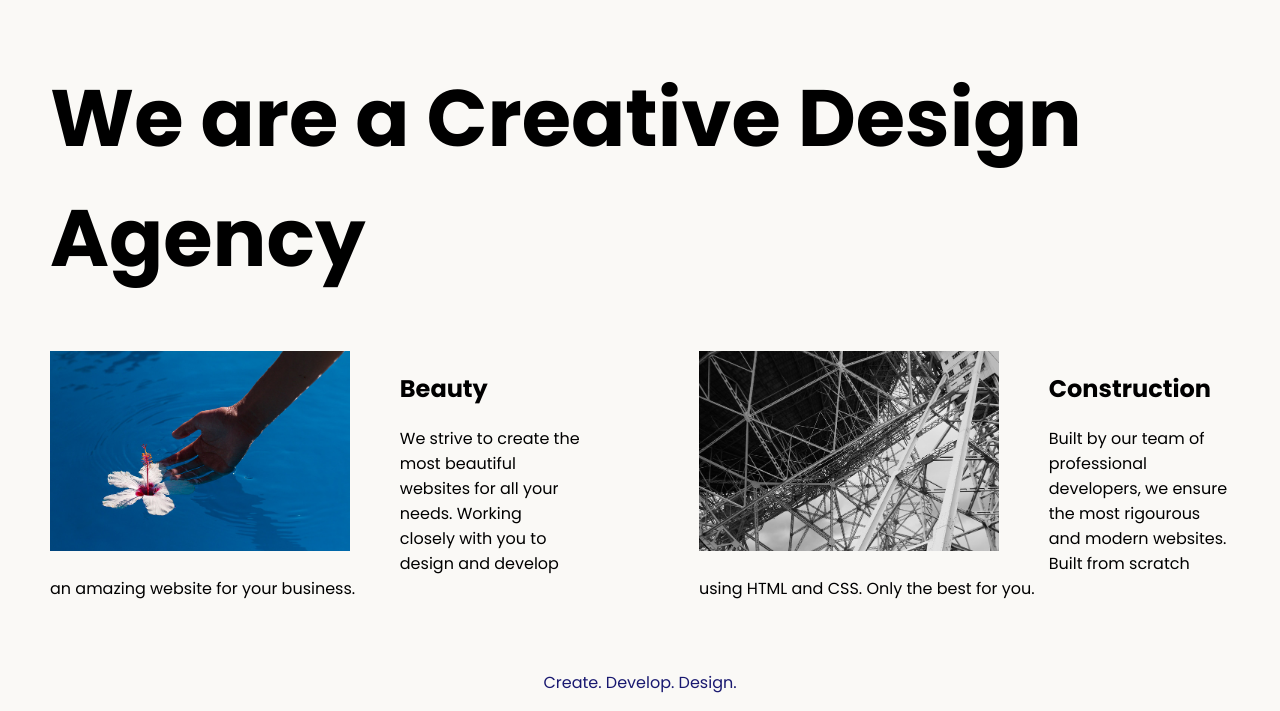
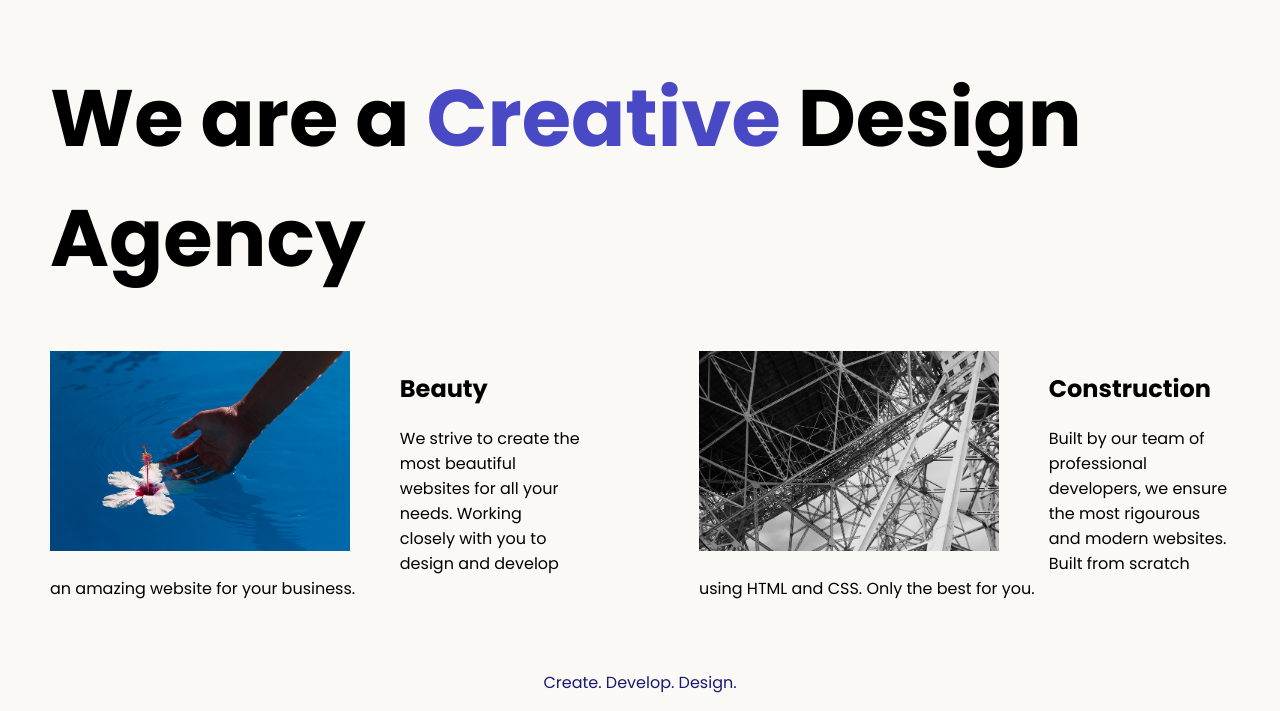
Before and after one commit to chonion-04022022/agency-project, a plain HTML site: page index.html in a window 1280 px wide. Shown: the part 99-810 px from the top of the page. Drawn offline with Linux system fonts and the light colour scheme.

Commit message:
Update index.html

```diff
--- a/index.html
+++ b/index.html
@@ -14,7 +14,7 @@
 <body>
   <div class="main">
     <img class="logo" src="./assets/images/logo.png" alt="logo">
-    <h1>We are a Creative Design Agency</h1>
+    <h1>We are a <span class="rong">Creative</span> Design Agency</h1>
     <div class="left card"><img class="tile-image" src="./assets/images/beautiful.jpg" alt="hand and flower in water">
       <h2 class="card-title">Beauty</h2>
       <p class="card-text">We strive to create the most beautiful websites for all your needs. Working closely with you
```
